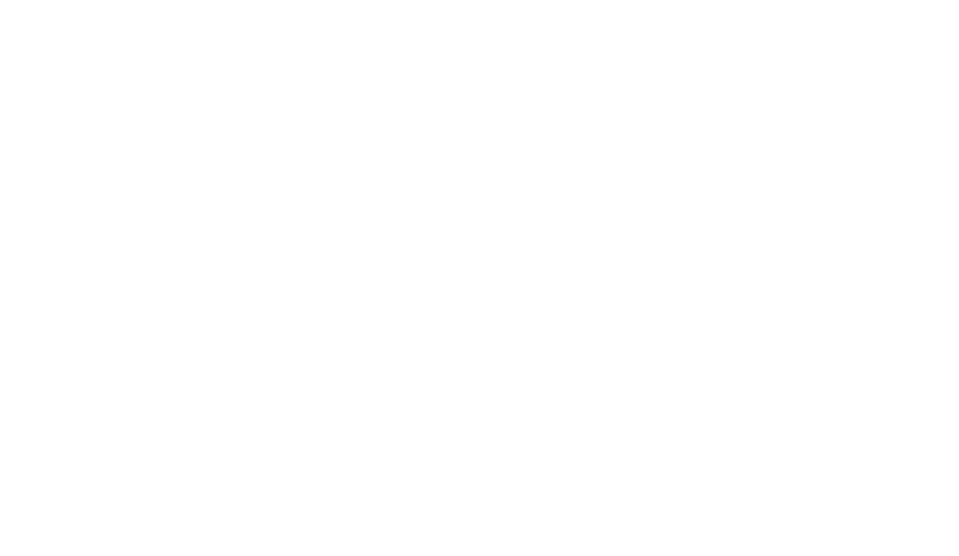
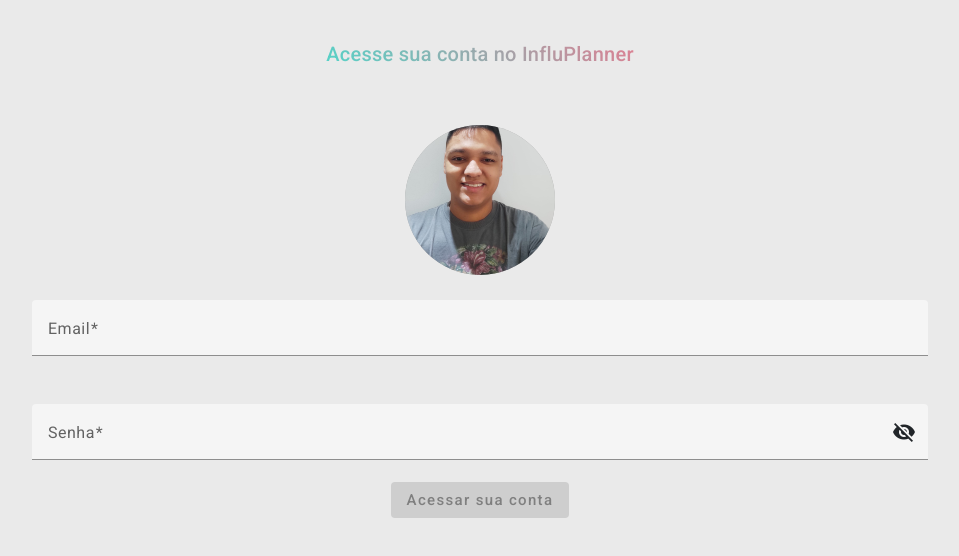
Before and after one commit to vitinhooliveira/influPlanner, an Angular app: page /login in a window 1280 px wide. Before the commit this address led to /. Shown: the top 556 px of the page, without its empty margins (160-1119 px from the left). Built offline with nearby package versions, Linux system fonts and the light colour scheme.

Commit message:
teste do banco de dados

```diff
--- a/json/login.json
+++ b/json/login.json
@@ -1,5 +1,17 @@
 {
   "login": [
-    {"email": "victor.oliveira@influplanner.com.br", "senha":"C@vi19"}
+    {
+      "email": "victor.oliveira@influplanner.com.br",
+      "senha": "C@vi19",
+      "profissao": "Ceo-fundador",
+      "nome": "Victor Olievira",
+      "foto":""
+    },
+    {
+      "email": "guilherme.camargo@influplanner.com.br",
+      "senha": "K@gui123",
+      "profissao": "Ceo-fundador",
+      "nome": "Guilherme Camargo"
+    }
   ]
 }
--- a/package.json
+++ b/package.json
@@ -21,6 +21,7 @@
     "@angular/platform-browser-dynamic": "^15.0.0",
     "@angular/router": "^15.0.0",
     "@popperjs/core": "^2.11.8",
+    "@vercel/edge-config": "^1.3.0",
     "bootstrap": "^5.3.3",
     "rxjs": "~7.5.0",
     "tslib": "^2.3.0",
--- /dev/null
+++ b/src/apis/api-test.service.ts
@@ -0,0 +1,17 @@
+import { Injectable } from '@angular/core';
+import { Observable } from 'rxjs';
+import { HttpClient } from '@angular/common/http';
+
+@Injectable({
+  providedIn: 'root',
+})
+export class ApiTestService {
+
+  private edgeConfigUrl = 'localhost:3000/welcome'; // Substitua com a URL da sua configuração
+
+  constructor(private http: HttpClient) {}
+
+  apiTestInflu():Observable<any> {
+    return this.http.get(this.edgeConfigUrl);
+  }
+}
--- a/src/app/view/sobre/sobre.component.ts
+++ b/src/app/view/sobre/sobre.component.ts
@@ -1,4 +1,5 @@
 import { Component, OnInit } from '@angular/core';
+import { ApiTestService } from 'src/apis/api-test.service';
 
 @Component({
   selector: 'app-sobre',
@@ -7,9 +8,15 @@
 })
 export class SobreComponent implements OnInit {
 
-  constructor() { }
+  constructor(public apiTestService:ApiTestService) { }
 
   ngOnInit() {
   }
 
+  teste(){
+    this.apiTestService.apiTestInflu().subscribe((res:any)=>{
+      console.log('TESTTTEE', res)
+    })
+  }
+
 }
```
Also changed, not shown: src/app/app-routing.module.ts (+6 -6 lines), 2 other files (tests, documents, lock files or other folders).
